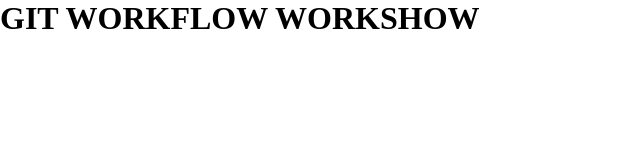
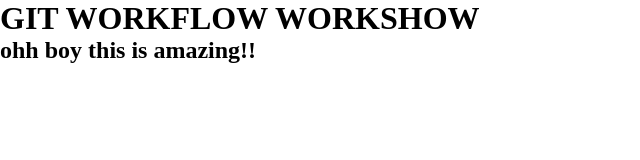
Before and after one commit to aliSalehAbdulhadi/Test, a plain HTML site: page index.html in a window 1280 px wide. Shown: the whole page, without its empty margins (0-640 px from the left). Drawn offline with Linux system fonts and the light colour scheme.

Commit message:
add new h2 to header

```diff
--- a/index.html
+++ b/index.html
@@ -11,6 +11,7 @@
 <body>
 
     <h1 class="some-heading">GIT WORKFLOW WORKSHOW</h1>
+    <h2>ohh boy this is amazing!!</h2>
 
 </body>
 
```
